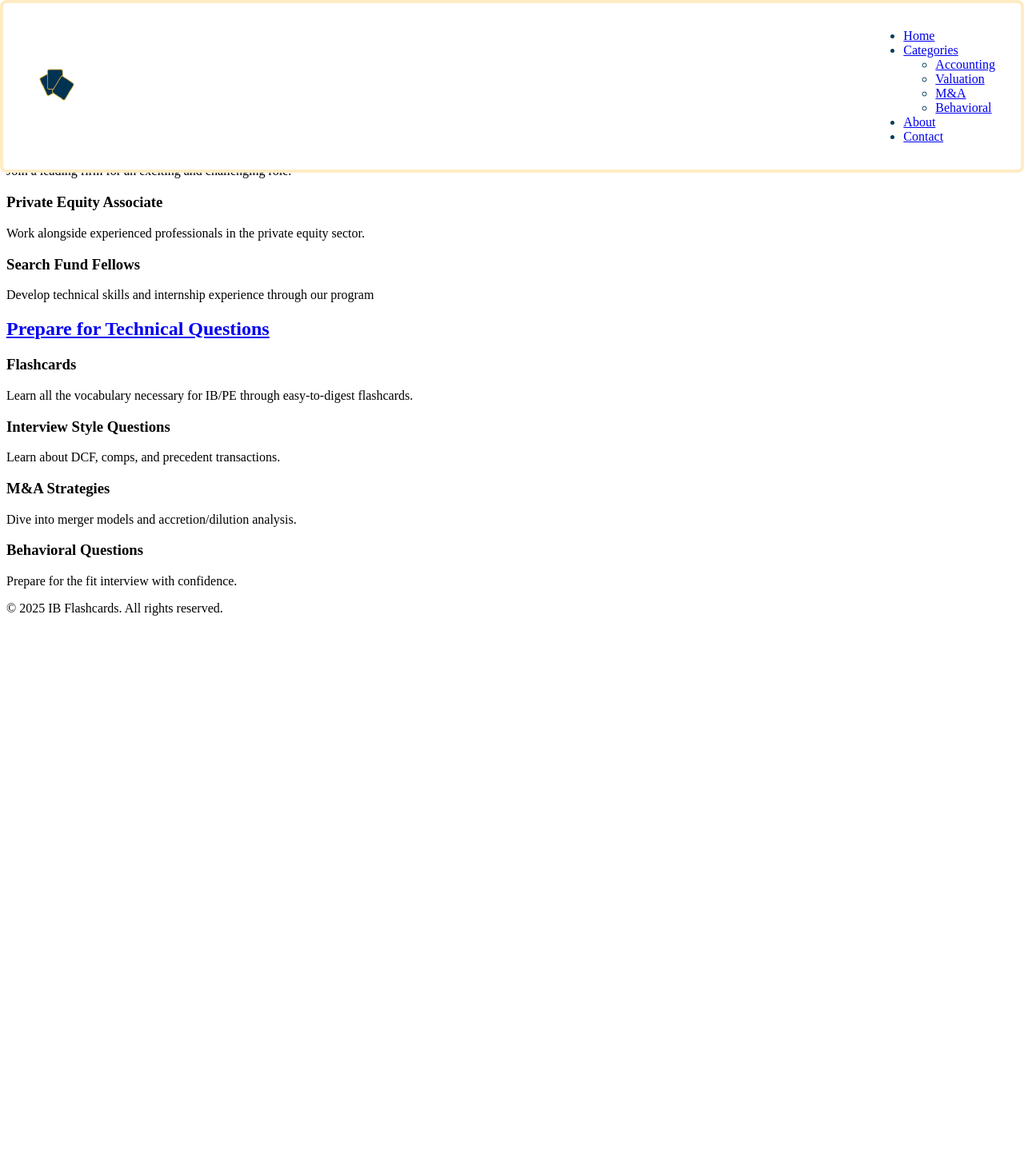
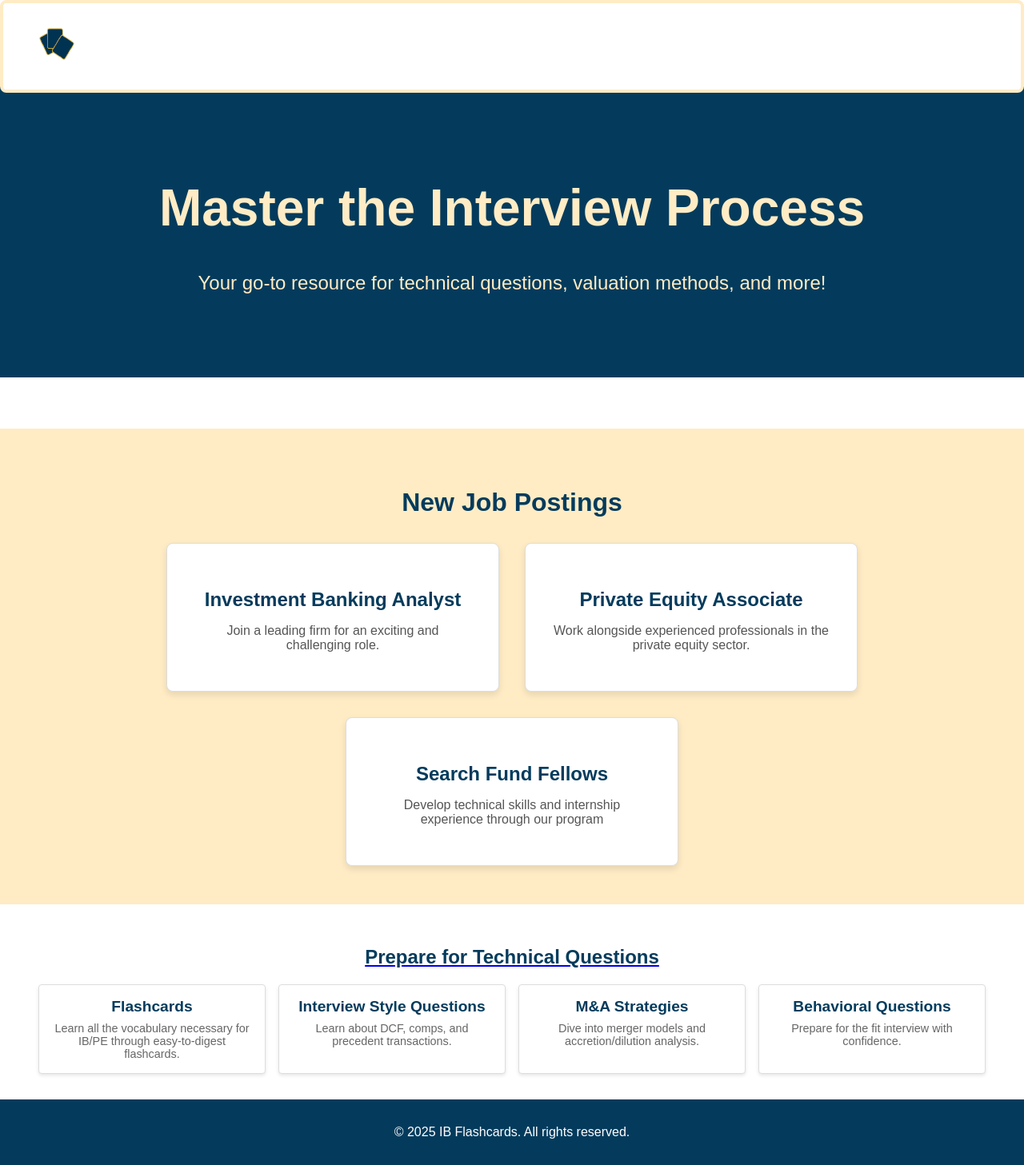
Before and after one commit to arnavs06/FlashFinance, a Flask app: page / in a window 1280 px wide. Shown: the whole page at 80% size. Before the commit the page ends 770 px from the top, so only its background shows below. Run offline with Flask 3, Linux system fonts and the light colour scheme.

Commit message:
colors thing

```diff
--- a/FlashFinance/static/landing.css
+++ b/FlashFinance/static/landing.css
@@ -1,3 +1,21 @@
+body {
+  font-family: Arial, sans-serif;
+  margin: 0;
+  padding: 0;
+  color: rgb(4, 59, 92);
+  opacity: 0;
+  animation: fadeIn 0.5s forwards;
+}
+
+@keyframes fadeIn {
+  0% {
+    opacity: 0;
+  }
+  100% {
+    opacity: 1;
+  }
+}
+
 header {
   background-color: white;
   color: rgb(4, 59, 92);
@@ -12,5 +30,199 @@ header {
   z-index: 1000;
   transition: top 0.3s;
   border: 4px solid rgb(255, 236, 197); /* Gold trimming */
-  border-radius: 8px; /* Optional, for rounded edges */
+  border-radius: 8px; /* Rounded edges for header */
 }
+
+header .logo {
+  font-size: 1.5rem;
+  font-weight: bold;
+}
+
+nav ul {
+  list-style: none;
+  display: flex;
+  margin: 0;
+  padding: 0;
+}
+
+nav ul li {
+  margin-left: 20px;
+  position: relative;
+}
+
+nav ul li a {
+  color: white;
+  text-decoration: none;
+  font-weight: bold;
+  padding: 0.5rem 0;
+}
+
+nav ul li:hover > a {
+  text-decoration: underline;
+}
+
+nav ul li ul {
+  display: none;
+  position: absolute;
+  background-color: white;
+  color: rgb(4, 59, 92);
+  top: 2rem;
+  left: 0;
+  border: 1px solid #ddd;
+  border-radius: 4px;
+  z-index: 1000;
+}
+
+nav ul li:hover ul {
+  display: block;
+}
+
+nav ul li ul li {
+  padding: 0.5rem 1rem;
+  white-space: nowrap;
+}
+
+nav ul li ul li a {
+  color: rgb(4, 59, 92);
+  text-decoration: none;
+}
+
+nav ul li ul li a:hover {
+  text-decoration: underline;
+}
+
+.hero {
+  background-color: rgb(4, 59, 92);
+  color: rgb(255, 236, 197);
+  text-align: center;
+  padding: 5rem 1rem;
+  animation: fadeIn 1s forwards;
+  position: relative;
+  z-index: 2;
+  margin-top: 100px;
+}
+
+.hero h1 {
+  font-size: 4rem;
+}
+
+.hero p {
+  font-size: 1.5rem;
+  margin-top: 1rem;
+}
+
+.new-job-postings {
+  background-color: rgb(255, 236, 197);
+  padding: 3rem 1rem;
+  text-align: center;
+  margin-top: 4rem;
+}
+
+.new-job-postings h2 {
+  font-size: 2rem;
+  color: rgb(4, 59, 92);
+}
+
+.job-card-container {
+  display: flex;
+  flex-wrap: wrap;
+  justify-content: center;
+  gap: 2rem;
+  margin-top: 2rem;
+}
+
+.job-card {
+  background-color: white;
+  border: 1px solid #ddd;
+  border-radius: 8px;
+  padding: 2rem;
+  width: 350px;
+  box-shadow: 0 4px 8px rgba(0, 0, 0, 0.1);
+  transition: transform 0.3s ease-in-out, box-shadow 0.3s ease-in-out;
+  cursor: pointer;
+}
+
+.job-card h3 {
+  font-size: 1.5rem;
+  color: rgb(4, 59, 92);
+  margin-bottom: 1rem;
+}
+
+.job-card p {
+  font-size: 1rem;
+  color: #555;
+}
+
+.job-card:hover {
+  transform: translateY(-10px);
+  box-shadow: 0 8px 16px rgba(0, 0, 0, 0.2);
+}
+
+.content {
+  padding: 2rem;
+  text-align: center;
+  animation: fadeIn 1s forwards;
+}
+
+.content h2 {
+  color: rgb(4, 59, 92);
+}
+
+.content .card-container {
+  display: flex;
+  flex-wrap: wrap;
+  justify-content: center;
+  gap: 1rem;
+}
+
+.card {
+  border: 1px solid #ddd;
+  border-radius: 4px;
+  padding: 1rem;
+  width: 250px;
+  background-color: white;
+  box-shadow: 0 2px 4px rgba(0, 0, 0, 0.1);
+  opacity: 0;
+  animation: fadeInCard 1s forwards;
+  transition: transform 0.3s ease-in-out, box-shadow 0.3s ease-in-out;
+  cursor:pointer;
+}
+
+.card h3 {
+  color: rgb(4, 59, 92);
+  margin: 0;
+  font-size: 1.2rem;
+}
+
+.card p {
+  font-size: 0.9rem;
+  color: #666;
+  margin: 0.5rem 0 0;
+}
+
+.card:hover {
+  transform: translateY(-10px);
+  box-shadow: 0 8px 16px rgba(0, 0, 0, 0.2);
+}
+
+@keyframes fadeInCard {
+  0% {
+    opacity: 0;
+  }
+  100% {
+    opacity: 1;
+  }
+}
+
+footer {
+  background-color: rgb(4, 59, 92);
+  color: white;
+  padding: 1rem;
+  text-align: center;
+  animation: fadeIn 1s forwards;
+}
+
+.logo img {
+  max-width: 150px;
+  height: auto;
+}
```
